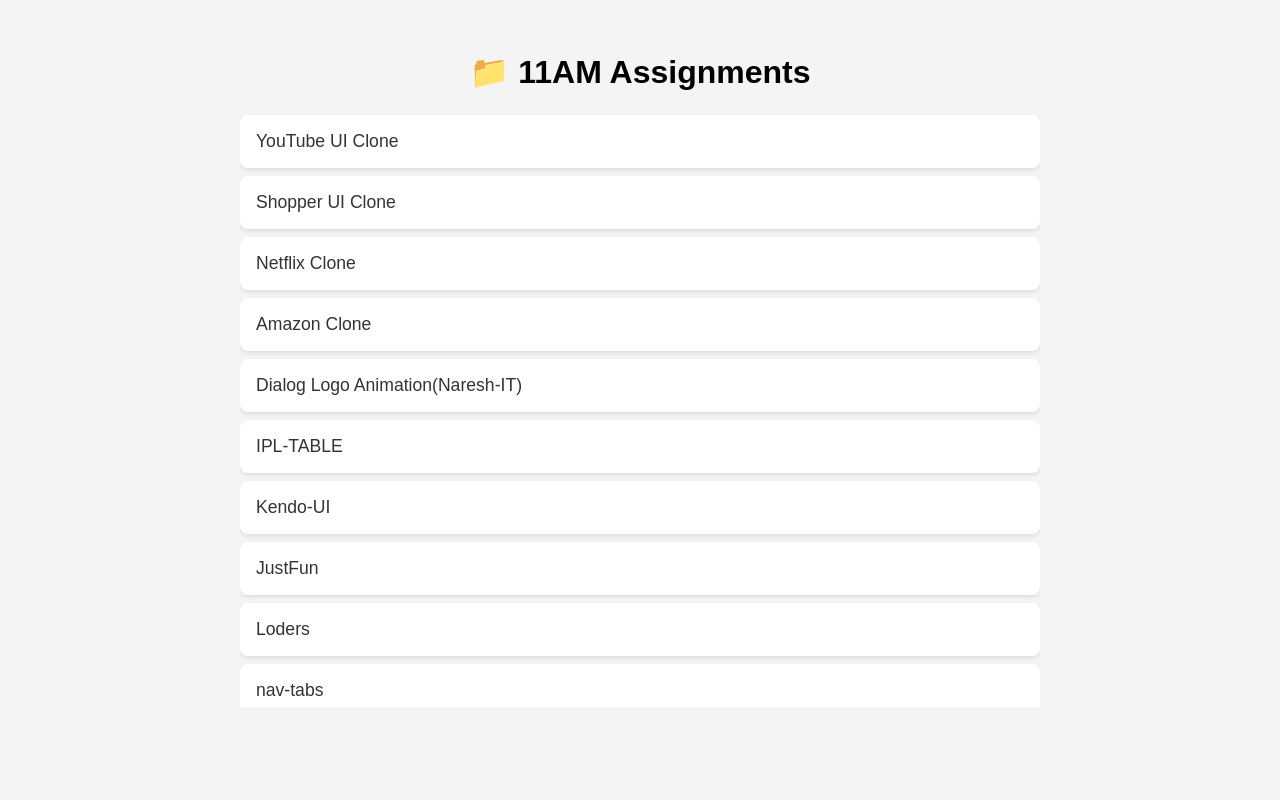
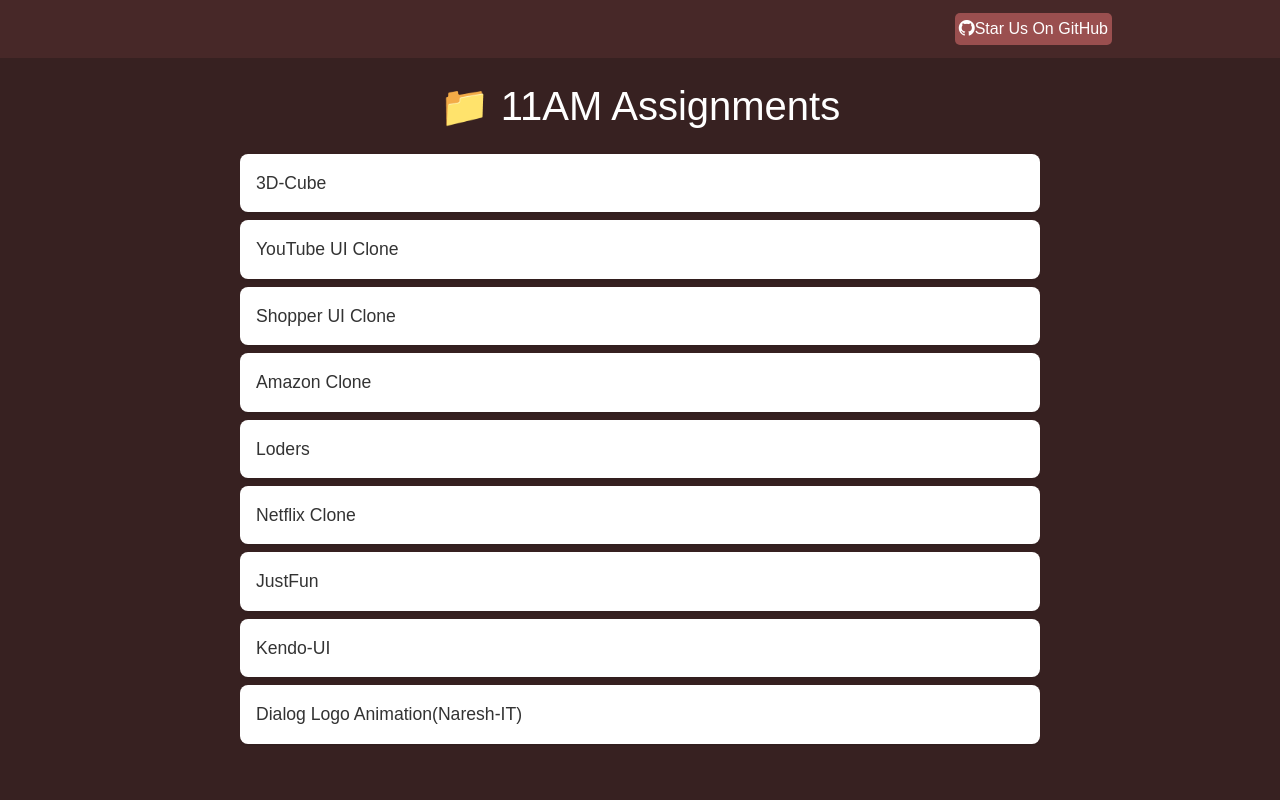
Before and after one commit to anilgadhe/assignments, a plain HTML site: page index.html in a window 1280 px wide. Drawn offline with nearby package versions, Linux system fonts and the light colour scheme.

Commit message:
Update index.html

```diff
--- a/index.html
+++ b/index.html
@@ -4,12 +4,19 @@
   <meta charset="UTF-8" />
   <meta name="viewport" content="width=device-width, initial-scale=1.0" />
   <title>My Web Projects</title>
+  <link href="https://cdn.jsdelivr.net/npm/bootstrap@5.3.6/dist/css/bootstrap.min.css" rel="stylesheet" integrity="sha384-4Q6Gf2aSP4eDXB8Miphtr37CMZZQ5oXLH2yaXMJ2w8e2ZtHTl7GptT4jmndRuHDT" crossorigin="anonymous">
+  <script src="https://cdn.jsdelivr.net/npm/bootstrap@5.3.6/dist/js/bootstrap.bundle.min.js" integrity="sha384-j1CDi7MgGQ12Z7Qab0qlWQ/Qqz24Gc6BM0thvEMVjHnfYGF0rmFCozFSxQBxwHKO" crossorigin="anonymous"></script>
+  <link rel="stylesheet" href="https://cdn.jsdelivr.net/npm/bootstrap-icons@1.13.1/font/bootstrap-icons.min.css">
   <style>
+     .navbar{
+       margin: 0px !important;
+       background-color: #472828 !important;
+    }
     body {
       font-family: Arial, sans-serif;
-      background: #f4f4f4;
       margin: 0;
-      padding: 2rem;
+      color: white;
+      background-color: #372121;
     }
     h1 {
       text-align: center;
@@ -44,24 +51,37 @@
   </style>
 </head>
 <body>
-  <h1>📁 11AM Assignments</h1>
+  <nav class="navbar bg-body-tertiary">
+  <div class="container m-0">
+    <a class="navbar-brand ms-auto" href="https://github.com/anilgadhe/assignments">
+      <div style="background-color: #9A4F4F; border-radius: 5px;" class="text-white p-1 fs-6"><span class="bi bi-github text-white "></span>Star Us On GitHub</div>
+    </a>
+  </div>
+</nav>
+  <h1 class="mt-4">📁 11AM Assignments</h1>
   <ul>
+    <li><a href="youtube/" target="_blank">3D-Cube</a></li>
     <li><a href="youtube/" target="_blank">YouTube UI Clone</a></li>
     <li><a href="shopper-main/" target="_blank">Shopper UI Clone</a></li>
+    <li><a href="Amazon/" target="_blank">Amazon Clone</a></li>
+    <li><a href="loaders/" target="_blank">Loders</a></li>
     <li><a href="Netflix/" target="_blank">Netflix Clone</a></li>
-    <li><a href="Amazon/" target="_blank">Amazon Clone</a></li>
+    <li><a href="justFun/" target="_blank">JustFun</a></li>
+    <li><a href="Kendo-UI/" target="_blank">Kendo-UI</a></li>
     <li><a href="dialogLogo/" target="_blank">Dialog Logo Animation(Naresh-IT)</a></li>
     <li><a href="IPL-Table/" target="_blank">IPL-TABLE </a></li>
-    <li><a href="Kendo-UI/" target="_blank">Kendo-UI</a></li>
-    <li><a href="justFun/" target="_blank">JustFun</a></li>
-    <li><a href="loaders/" target="_blank">Loders</a></li>
+    <li><a href="cube/" target="_blank">Cube</a></li>
+    <li><a href="Accordian/" target="_blank">Accordian</a></li>
+    <li><a href="drop-down/" target="_blank">dropdown</a></li>
+    <li><a href="bread-crumb/" target="_blank">bread-crumb</a></li>
+    <li><a href="Scrollspy/" target="_blank">Scrollspy</a></li>
+    <li><a href="Bootstrap-login-page/" target="_blank">Bootstrap-loginPage</a></li>
+    <li><a href="Bootstrap-alerts/" target="_blank">Bootstrap-alerts</a></li>
+    <li><a href="Bootstrap-navbar/" target="_blank">Bootstrap-navbar</a></li>
     <li><a href="nav-tabs/" target="_blank">nav-tabs</a></li>
-    <li><a href="Bootstrap-alerts/" target="_blank">Bootstrap-alerts</a></li>
-    <li><a href="cube/" target="_blank">Cube</a></li>
+    <li><a href="Bootstrap-modal/" target="_blank">Modal</a></li>
     <li><a href="collapse/" target="_blank">collapse</a></li>
-    <li><a href="Bootstrap-navbar/" target="_blank">Bootstrap-navbar</a></li>
-    <li><a href="Accordian/" target="_blank">Accordian</a></li>
-
+    <li><a href="Bootstrap-offcanvas/" target="_blank">Bootstrap-offcanvas</a></li>
 
 
     <!-- Add more links below as you create new projects -->
```
